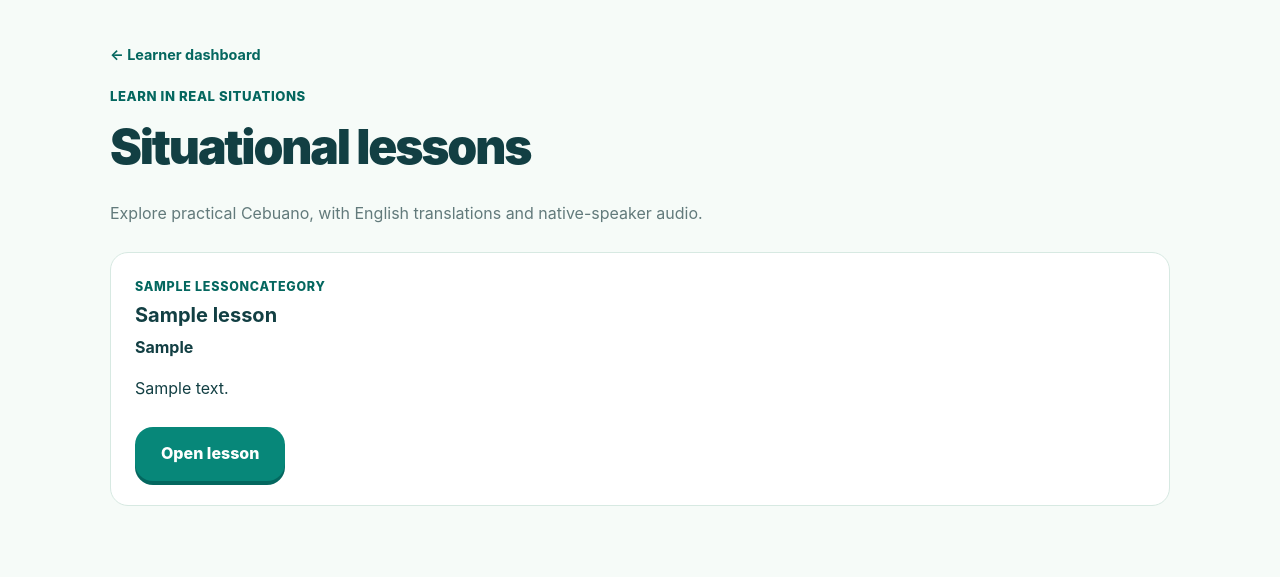
After one commit to Zephyrdoestech/BisdakBasics-Eral-Darryll-G01, a Django app: page /lessons/ in a window 1280 px wide. The commit adds this page. Shown: the top 577 px of the page. Run offline with Django 5.2, Linux system fonts and the light colour scheme; a user stored in the database is signed in; tables that the repository leaves empty hold one stand-in row (values such as "Sample post"); parts of the project's set-up code (start-up, migrations or seed data) failed here and were passed over.

```diff
--- a/config/urls.py
+++ b/config/urls.py
@@ -1,10 +1,15 @@
 """URL configuration for Bisdak Basics."""
 
 from django.contrib import admin
+from django.conf import settings
 from django.urls import include, path
+from django.conf.urls.static import static
 
 urlpatterns = [
     path("admin/", admin.site.urls),
     path("accounts/", include("accounts.urls")),
     path("", include("core.urls")),
 ]
+
+if settings.DEBUG:
+    urlpatterns += static(settings.MEDIA_URL, document_root=settings.MEDIA_ROOT)
--- a/core/urls.py
+++ b/core/urls.py
@@ -9,4 +9,10 @@ urlpatterns = [
     path("dashboard/", views.dashboard_redirect, name="dashboard_redirect"),
     path("dashboard/learner/", views.learner_dashboard, name="learner_dashboard"),
     path("dashboard/admin/", views.admin_dashboard, name="admin_dashboard"),
+    path("lessons/", views.lesson_list, name="lesson_list"),
+    path("lessons/<slug:slug>/", views.lesson_detail, name="lesson_detail"),
+    path("dashboard/admin/lessons/", views.admin_lesson_list, name="admin_lesson_list"),
+    path("dashboard/admin/lessons/add/", views.admin_lesson_create, name="admin_lesson_create"),
+    path("dashboard/admin/lessons/<slug:slug>/edit/", views.admin_lesson_update, name="admin_lesson_update"),
+    path("dashboard/admin/lessons/<slug:slug>/delete/", views.admin_lesson_delete, name="admin_lesson_delete"),
 ]
--- a/core/views.py
+++ b/core/views.py
@@ -1,8 +1,12 @@
+from django.contrib import messages
 from django.contrib.auth.decorators import login_required
 from django.core.exceptions import PermissionDenied
-from django.shortcuts import redirect, render
+from django.shortcuts import get_object_or_404, redirect, render
+from django.views.decorators.http import require_POST
 
 from accounts.models import User
+from .forms import LessonForm
+from .models import Lesson
 
 
 def home(request):
@@ -33,3 +37,75 @@ def admin_dashboard(request):
         "core/admin_dashboard.html",
         {"learner_count": learner_count},
     )
+
+
+def _require_role(request, role):
+    if request.user.role != role:
+        raise PermissionDenied
+
+
+@login_required
+def lesson_list(request):
+    _require_role(request, User.Role.LEARNER)
+    lessons = Lesson.objects.filter(is_published=True).select_related("category")
+    return render(request, "core/lesson_list.html", {"lessons": lessons})
+
+
+@login_required
+def lesson_detail(request, slug):
+    _require_role(request, User.Role.LEARNER)
+    lesson = get_object_or_404(
+        Lesson.objects.select_related("category"), slug=slug, is_published=True
+    )
+    return render(request, "core/lesson_detail.html", {"lesson": lesson})
+
+
+@login_required
+def admin_lesson_list(request):
+    _require_role(request, User.Role.ADMIN)
+    lessons = Lesson.objects.select_related("category", "created_by")
+    return render(request, "core/admin_lesson_list.html", {"lessons": lessons})
+
+
+@login_required
+def admin_lesson_create(request):
+    _require_role(request, User.Role.ADMIN)
+    form = LessonForm(request.POST or None, request.FILES or None)
+    if request.method == "POST" and form.is_valid():
+        lesson = form.save(commit=False)
+        lesson.created_by = request.user
+        lesson.save()
+        messages.success(request, "Lesson created successfully.")
+        return redirect("core:admin_lesson_list")
+    return render(request, "core/lesson_form.html", {"form": form, "heading": "Add lesson"})
+
+
+@login_required
+def admin_lesson_update(request, slug):
+    _require_role(request, User.Role.ADMIN)
+    lesson = get_object_or_404(Lesson, slug=slug)
+    old_audio = lesson.audio.name
+    form = LessonForm(request.POST or None, request.FILES or None, instance=lesson)
+    if request.method == "POST" and form.is_valid():
+        updated = form.save()
+        if old_audio and updated.audio.name != old_audio:
+            lesson.audio.storage.delete(old_audio)
+        messages.success(request, "Lesson updated successfully.")
+        return redirect("core:admin_lesson_list")
+    return render(
+        request,
+        "core/lesson_form.html",
+        {"form": form, "heading": "Edit lesson", "lesson": lesson},
+    )
+
+
+@login_required
+@require_POST
+def admin_lesson_delete(request, slug):
+    _require_role(request, User.Role.ADMIN)
+    lesson = get_object_or_404(Lesson, slug=slug)
+    if lesson.audio:
+        lesson.audio.delete(save=False)
+    lesson.delete()
+    messages.success(request, "Lesson deleted successfully.")
+    return redirect("core:admin_lesson_list")
--- a/static/css/site.css
+++ b/static/css/site.css
@@ -308,6 +308,52 @@ button, input { font: inherit; }
   .profile-card { padding: 16px; }
 }
 
+.lesson-page { width: min(calc(100% - 40px), 1060px); margin: 0 auto; padding: 42px 0 72px; }
+.lesson-back { display: inline-block; margin-bottom: 22px; color: var(--green-dark); font-size: .9rem; font-weight: 750; text-decoration: none; }
+.lesson-heading { margin-bottom: 26px; }
+.lesson-heading h1, .lesson-detail h1 { margin: 5px 0 8px; color: var(--ink); font-size: clamp(2rem, 4vw, 3rem); font-weight: 900; letter-spacing: -.045em; }
+.lesson-heading > p:last-child, .lesson-summary { max-width: 680px; color: var(--muted); }
+.lesson-heading--row { display: flex; align-items: center; justify-content: space-between; gap: 20px; }
+.lesson-grid { display: grid; grid-template-columns: repeat(auto-fit, minmax(min(100%, 270px), 1fr)); gap: 16px; }
+.lesson-card, .lesson-detail, .lesson-form, .lesson-admin-row { padding: 24px; background: #fff; border: 1px solid var(--line); border-radius: 18px; }
+.lesson-card h2 { margin: 4px 0; font-size: 1.25rem; }
+.lesson-card h2 a { color: var(--ink); text-decoration: none; }
+.lesson-card__category { margin: 0; color: var(--green-dark); font-size: .78rem; font-weight: 800; text-transform: uppercase; letter-spacing: .06em; }
+.lesson-card__situation { margin: 0; font-weight: 750; }
+.lesson-card .button { display: inline-flex; margin-top: 10px; text-decoration: none; }
+.lesson-empty { padding: 24px; color: var(--muted); background: #fff; border-radius: 16px; }
+.lesson-detail { padding: clamp(22px, 5vw, 44px); }
+.lesson-detail h2 { margin: 0 0 10px; font-size: 1.1rem; }
+.lesson-audio, .lesson-notes { margin-top: 28px; padding: 20px; background: #f2faf6; border-radius: 14px; }
+.lesson-audio audio { width: min(100%, 520px); }
+.lesson-translation-grid { display: grid; grid-template-columns: repeat(2, minmax(0, 1fr)); gap: 16px; margin-top: 28px; }
+.lesson-translation-grid > section { padding: 20px; background: #fbfcfb; border: 1px solid var(--line); border-radius: 14px; }
+.lesson-copy { line-height: 1.75; white-space: normal; }
+.lesson-copy p:last-child, .lesson-notes p:last-child { margin-bottom: 0; }
+.lesson-admin-list { display: grid; gap: 12px; }
+.lesson-admin-row { display: flex; align-items: center; justify-content: space-between; gap: 18px; }
+.lesson-admin-row h2 { margin: 0 0 5px; font-size: 1.05rem; }
+.lesson-admin-row p { margin: 0; color: var(--muted); font-size: .88rem; }
+.lesson-admin-actions { display: flex; align-items: center; gap: 8px; }
+.lesson-admin-actions form { margin: 0; }
+.lesson-admin-actions .button { cursor: pointer; }
+.button--danger { color: #963b32; background: #fff1ee; border: 1px solid #f1c9c2; }
+.lesson-form { display: grid; gap: 17px; max-width: 760px; }
+.lesson-field label { display: block; margin-bottom: 6px; color: var(--ink); font-size: .86rem; font-weight: 800; }
+.lesson-field label span { color: var(--green-dark); }
+.lesson-field input:not([type=checkbox]), .lesson-field select, .lesson-field textarea { display: block; width: 100%; min-height: 46px; padding: 11px 13px; border: 1px solid var(--line); border-radius: 10px; font: inherit; }
+.lesson-field input[type=checkbox] { width: 18px; height: 18px; accent-color: var(--green); }
+.lesson-field small { display: block; margin-top: 5px; color: var(--muted); }
+.lesson-field .errorlist, .lesson-form__errors { margin: 6px 0 0; padding: 10px 12px; color: #8b2e25; background: #fff0eb; border-radius: 10px; list-style: none; }
+.lesson-field--error input, .lesson-field--error textarea, .lesson-field--error select { border-color: #df7167; }
+.lesson-form__actions { display: flex; gap: 10px; padding-top: 8px; }
+
+@media (max-width: 640px) {
+  .lesson-heading--row, .lesson-admin-row { align-items: flex-start; flex-direction: column; }
+  .lesson-translation-grid { grid-template-columns: 1fr; }
+  .lesson-admin-actions { width: 100%; }
+}
+
 @media (max-width: 1000px) {
   .hero-section { grid-template-columns: 1fr 1fr; gap: 28px; padding: 38px; }
   .hero-copy h1 { font-size: clamp(3rem, 6vw, 4.4rem); }
--- a/templates/core/admin_dashboard.html
+++ b/templates/core/admin_dashboard.html
@@ -33,9 +33,9 @@
       <div>
         <p class="eyebrow">Content management</p>
         <h2>Your learning library is ready to grow.</h2>
-        <p>Lesson, phrase, quiz, and request management will appear here as those parts of Bisdak Basics are built.</p>
+        <p>Create and update situational Cebuano lessons, translations, and native-speaker audio.</p>
       </div>
-      <a class="button button--outline" href="{% url 'admin:index' %}">Open Django admin <span aria-hidden="true">→</span></a>
+      <a class="button button--outline" href="{% url 'core:admin_lesson_list' %}">Manage lessons <span aria-hidden="true">→</span></a>
     </section>
   </main>
 </div>
--- a/templates/core/learner_dashboard.html
+++ b/templates/core/learner_dashboard.html
@@ -23,7 +23,7 @@
       <p class="eyebrow">Your learning space</p>
       <nav class="learner-nav">
         <a class="learner-nav__link learner-nav__link--active" href="{% url 'core:learner_dashboard' %}" aria-current="page"><span aria-hidden="true">⌂</span> Dashboard</a>
-        <a class="learner-nav__link" href="{% url 'core:home' %}#topics"><span aria-hidden="true">◉</span> Lessons</a>
+        <a class="learner-nav__link" href="{% url 'core:lesson_list' %}"><span aria-hidden="true">◉</span> Lessons</a>
         <span class="learner-nav__link learner-nav__link--disabled"><span aria-hidden="true">▤</span> Phrasebook <small>Coming soon</small></span>
         <span class="learner-nav__link learner-nav__link--disabled"><span aria-hidden="true">✓</span> Quizzes <small>Coming soon</small></span>
         <a class="learner-nav__link" href="{% url 'accounts:profile' %}"><span aria-hidden="true">◎</span> My Profile</a>
@@ -52,7 +52,7 @@
           <p class="eyebrow">Your first little adventure</p>
           <h2>Let’s start a conversation.</h2>
           <p class="learner-path-intro">Start with a greeting, then build your confidence one useful phrase at a time.</p>
-          <a class="learner-step learner-step--current" href="{% url 'core:home' %}#topics">
+          <a class="learner-step learner-step--current" href="{% url 'core:lesson_list' %}">
             <span class="learner-step__number">→</span>
             <span class="learner-step__copy"><strong>Say hello</strong><small>Start with a useful greeting</small></span>
             <span class="learner-step__action">Explore <span aria-hidden="true">→</span></span>
@@ -75,7 +75,7 @@
           <h2>Your pace is the right pace.</h2>
           <p>Small, steady practice can make everyday conversations feel more familiar.</p>
           <div class="learner-tip"><span aria-hidden="true">🐟</span><p><strong>Bito’s tip</strong>Try one phrase today. Ten minutes is a great start.</p></div>
-          <a href="{% url 'core:home' %}#topics" class="learner-text-link">Explore everyday phrases <span aria-hidden="true">→</span></a>
+          <a href="{% url 'core:lesson_list' %}" class="learner-text-link">Explore situational lessons <span aria-hidden="true">→</span></a>
         </aside>
       </section>
     </main>
--- /dev/null
+++ b/templates/core/lesson_list.html
@@ -0,0 +1,13 @@
+{% extends "base.html" %}
+{% block title %}Lessons | Bisdak Basics{% endblock %}
+{% block content %}
+<main class="lesson-page" id="main-content">
+  <a href="{% url 'core:learner_dashboard' %}" class="lesson-back">← Learner dashboard</a>
+  <header class="lesson-heading"><p class="eyebrow">Learn in real situations</p><h1>Situational lessons</h1><p>Explore practical Cebuano, with English translations and native-speaker audio.</p></header>
+  <div class="lesson-grid">
+    {% for lesson in lessons %}
+      <article class="lesson-card"><p class="lesson-card__category">{{ lesson.category.name }}</p><h2><a href="{% url 'core:lesson_detail' lesson.slug %}">{{ lesson.title }}</a></h2><p class="lesson-card__situation">{{ lesson.situation }}</p><p>{{ lesson.summary }}</p><a class="button button--primary" href="{% url 'core:lesson_detail' lesson.slug %}">Open lesson</a></article>
+    {% empty %}<p class="lesson-empty">No lessons are published yet. Check back soon.</p>{% endfor %}
+  </div>
+</main>
+{% endblock %}
```
Also changed, not shown: config/settings.py (+7 -0 lines), core/admin.py (added, +17 -0 lines), core/forms.py (added, +31 -0 lines), core/models.py (added, +69 -0 lines), core/storage.py (added, +117 -0 lines), templates/core/admin_lesson_list.html (added, +12 -0 lines), templates/core/lesson_detail.html (added, +12 -0 lines), templates/core/lesson_form.html (added, +13 -0 lines), README.md, core/migrations/0001_initial.py (added), core/migrations/__init__.py (added), 1 other file.
